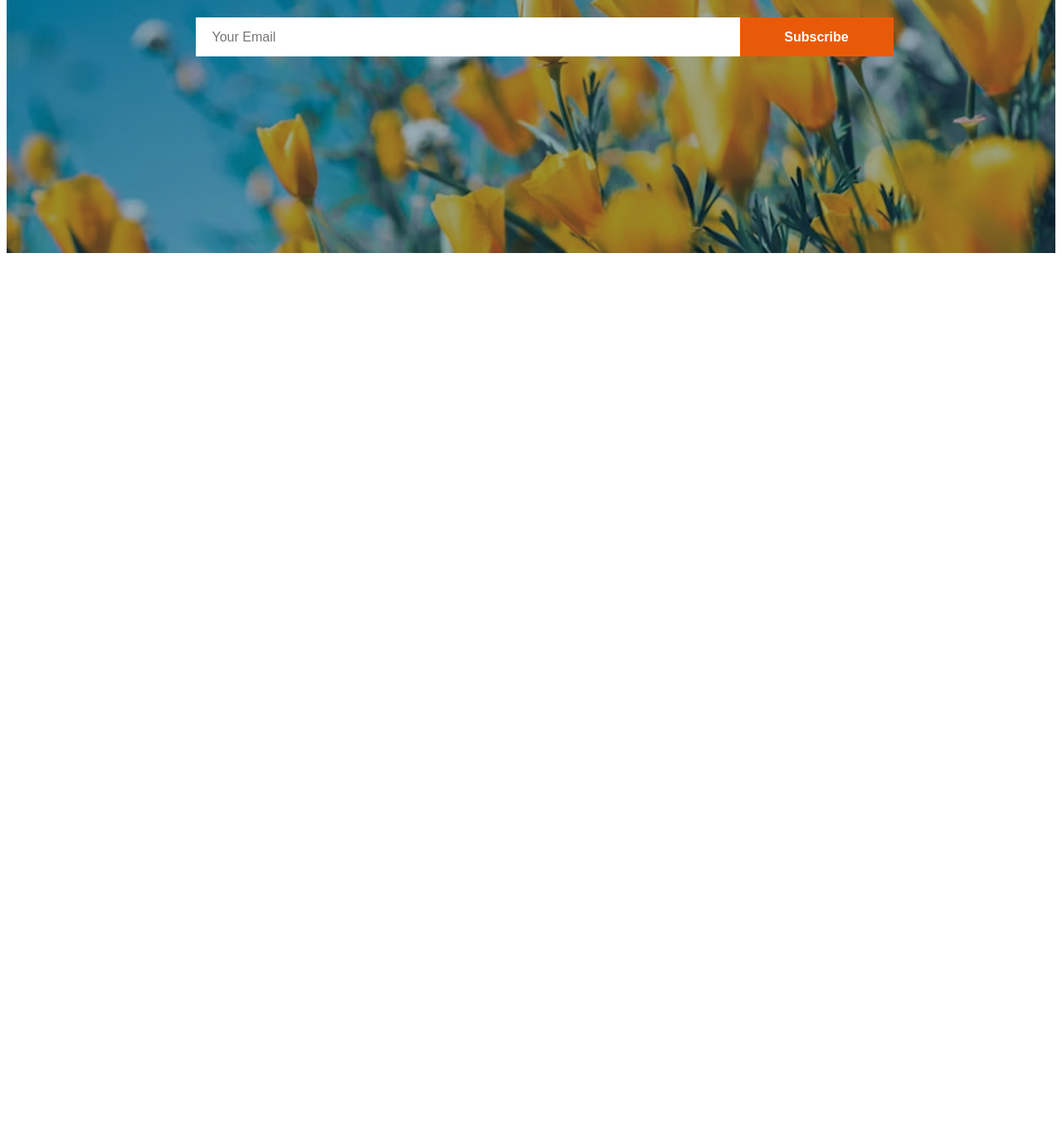
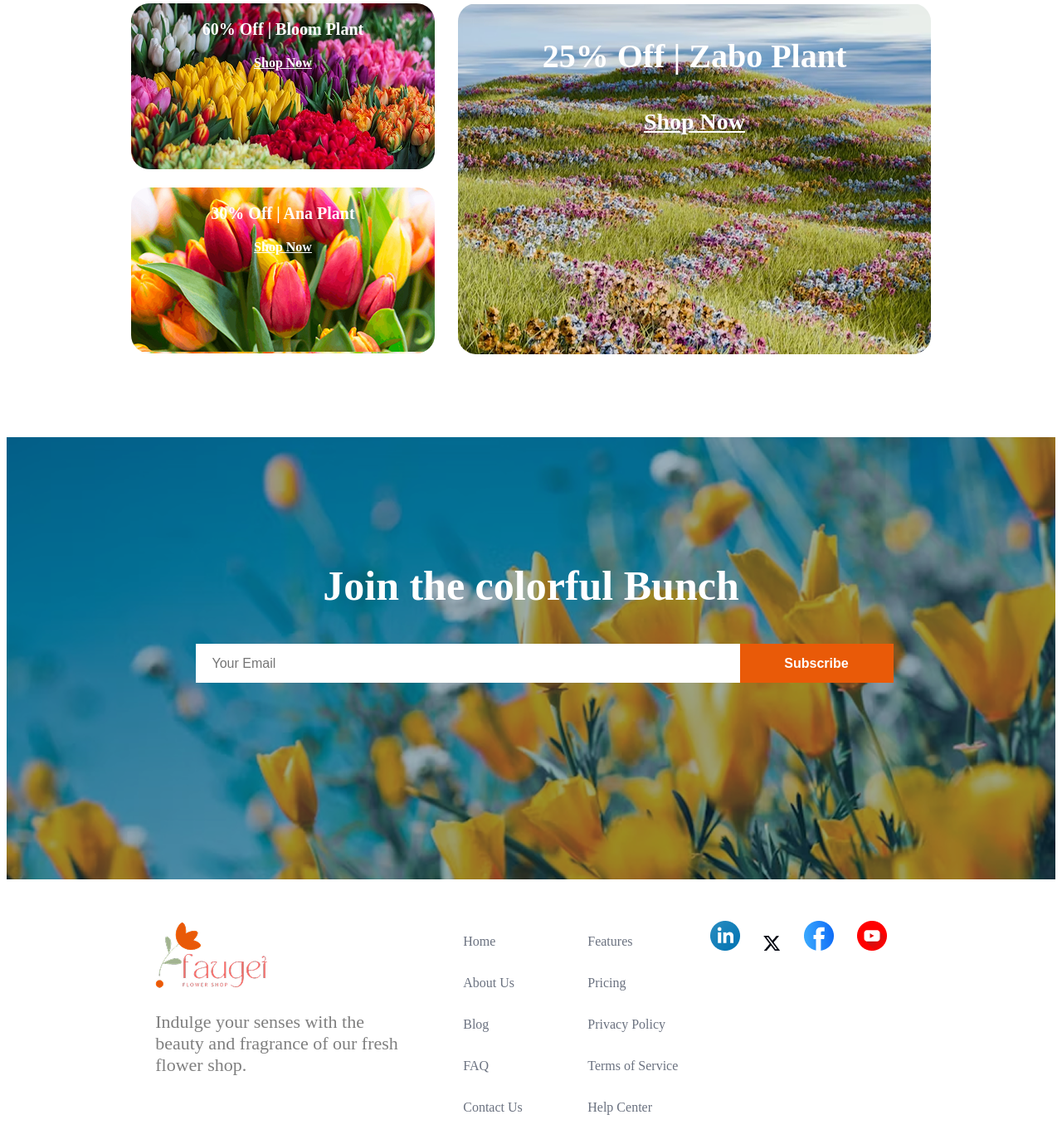
Before and after one commit to aprova303/2nd_Assignment_B12, a plain HTML site: page index.html in a window 1280 px wide. Shown: the part 2057-3436 px from the top of the page at 83% size. Before the commit the page ends 2370 px from the top, so only its background shows below. Drawn offline with Linux system fonts and the light colour scheme.

Commit message:
added latest deal section

```diff
--- a/index.html
+++ b/index.html
@@ -101,6 +101,29 @@
 
          </div>
       </div>
+      <section class="deal-section">
+         <div class="deal-content">
+          <h1 class="deal-title"><span class="text-orange">Latest</span>  Deals</h1>
+          <p class="text-description">Indulge your senses with the beauty and fragrance of our fresh flower shop. From <br> classic roses to exotic blooms, we offer a wide variety of fresh.</p>
+         </div>
+          <div class="deal-container display-flex">
+      <div class="column-box display-flex">
+          <div class="box bg1 small" id="box-1">
+          <h3 class="box-title">60% Off | Bloom Plant</h3>
+          <a class="shop" href="">Shop Now</a>
+        </div>
+        <div class="box bg2 small" id="box-2">
+          <h3 class="box-title">30% Off | Ana  Plant</h3>
+          <a class="shop" href="">Shop Now</a>
+        </div>
+      </div>
+        <div class="box bg3 large" id="box-3">
+          <h3 class="box-title-3">25% Off | Zabo Plant</h3>
+          <a class="shop3" href="">Shop Now</a>
+        </div>
+
+        </div>
+      </section>
       <section class="join-colorful">
       <div class="join">
        <div class="join-section">
@@ -113,6 +136,37 @@
       </div>
       </section>
     </main>
-    <footer></footer>
+    <footer>
+      <div class="footer-section display-flex">
+        <div class="footer-content">
+          <img src="assets/logo.png" alt="">
+          <p class="footer-description text-description">Indulge your senses with the <br> beauty and fragrance of our fresh <br> flower shop. </p>
+          </div>
+          <div class="footer-items-1">
+          <ul>
+            <li class="footer-item"><a href="" class="footer-link">Home</a></li>
+            <li class="footer-item"><a href="" class="footer-link">About Us</a></li>
+            <li class="footer-item"><a href="" class="footer-link">Blog</a></li>
+            <li class="footer-item"><a href="" class="footer-link">FAQ</a></li>
+            <li class="footer-item"><a href="" class="footer-link">Contact Us</a></li>
+          </ul>
+          </div>
+           <div class="footer-items-2">
+          <ul>
+            <li class="footer-item"><a href="" class="footer-link">Features</a></li>
+            <li class="footer-item"><a href="" class="footer-link">Pricing</a></li>
+            <li class="footer-item"><a href="" class="footer-link">Privacy Policy</a></li>
+            <li class="footer-item"><a href="" class="footer-link">Terms of Service</a></li>
+            <li class="footer-item"><a href="" class="footer-link">Help Center</a></li>
+          </ul>
+          </div>
+          <div class="media">
+            <img src="assets/icon-linkedin.png" alt="">
+            <img src="assets/icon-twitter.png" alt="">
+            <img src="assets/icon-facebook.png" alt="">
+            <img src="assets/icon-youtube.png" alt="">
+          </div>
+      </div>
+    </footer>
   </body>
 </html>
--- a/style.css
+++ b/style.css
@@ -122,6 +122,81 @@
   height: 47px;
 }
 
+.footer-item {
+  list-style: none;
+  margin-bottom: 32px;
+}
+.footer-link {
+  text-decoration: none;
+  color: #6b7280;
+}
+.footer-section {
+  justify-content: space-around;
+  margin: 50px 160px;
+  gap: auto;
+}
+.media img {
+  margin-right: 24px;
+}
+/* Challenges */
+.small {
+  height: 200px;
+  width: 366px;
+}
+.large {
+  height: 423px;
+  width: 753px;
+}
+.bg1 {
+  background-image: url(assets/deal-bloom.png);
+}
+.bg2 {
+  background-image: url(assets/deal-ana.png);
+}
+.bg3 {
+  background-image: url(assets/deal-zabo.png);
+  /* filter: brightness(70%);  */
+}
+.shop {
+  font-size: 1rem;
+  font-weight: 600;
+  color: white;
+}
+.shop3 {
+  font-size: 1.75rem;
+  font-weight: 600;
+  color: white;
+}
+.box-title-3 {
+  font-size: 2.5rem;
+  font-weight: 700;
+  color: white;
+}
+.box-title {
+  font-size: 1.25rem;
+  font-weight: 700;
+  color: white;
+}
+.deal-container {
+  gap: 28px;
+  margin: 100px 150px;
+}
+.deal-title {
+  font-size: 3.125rem;
+  font-weight: 700;
+  margin-bottom: 0px;
+}
+.deal-content {
+  text-align: center;
+}
+.box {
+  border-radius: 22px;
+  text-align: center;
+}
+.column-box {
+  flex-direction: column;
+  gap: 22px;
+}
 /* responsive styles */
 @media screen and (max-width: 576px) {
   .display-none {
@@ -224,4 +299,29 @@
     width: 100px;
     padding: 10px 10px;
   }
+  .footer-section {
+    flex-direction: column;
+    width: 359px;
+    height: 765px;
+    margin-left: 50px;
+  }
+  .deal-container {
+    flex-direction: column;
+    border: 1px solid black;
+    width: 369px;
+    margin-left: 0px;
+  }
+  .small,
+  .large {
+    height: 200px;
+    width: 367px;
+  }
+  .box-title,
+  .box-title-3 {
+    font-size: 1.25rem;
+  }
+  .shop,
+  .shop3 {
+    font-size: 1rem;
+  }
 }
```
